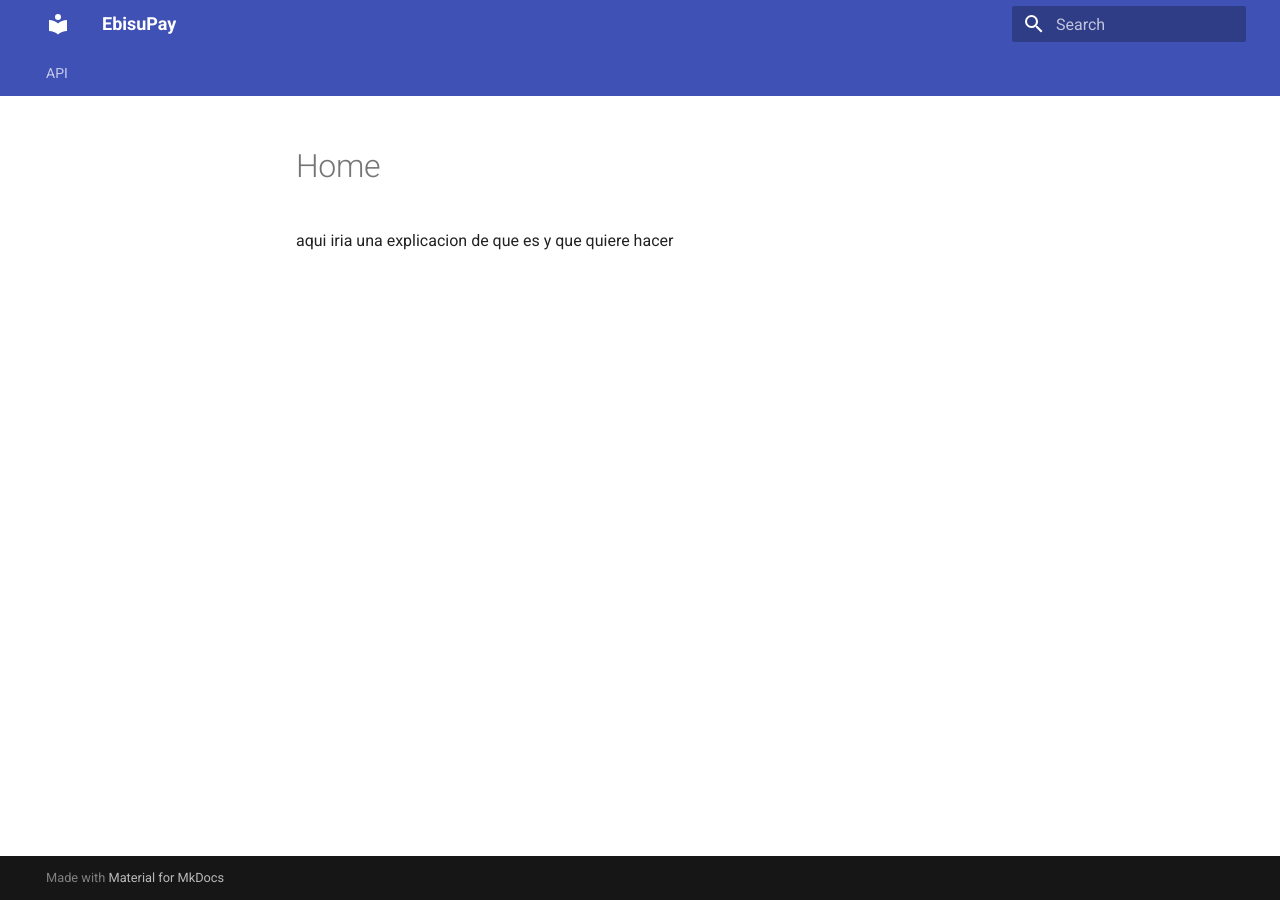
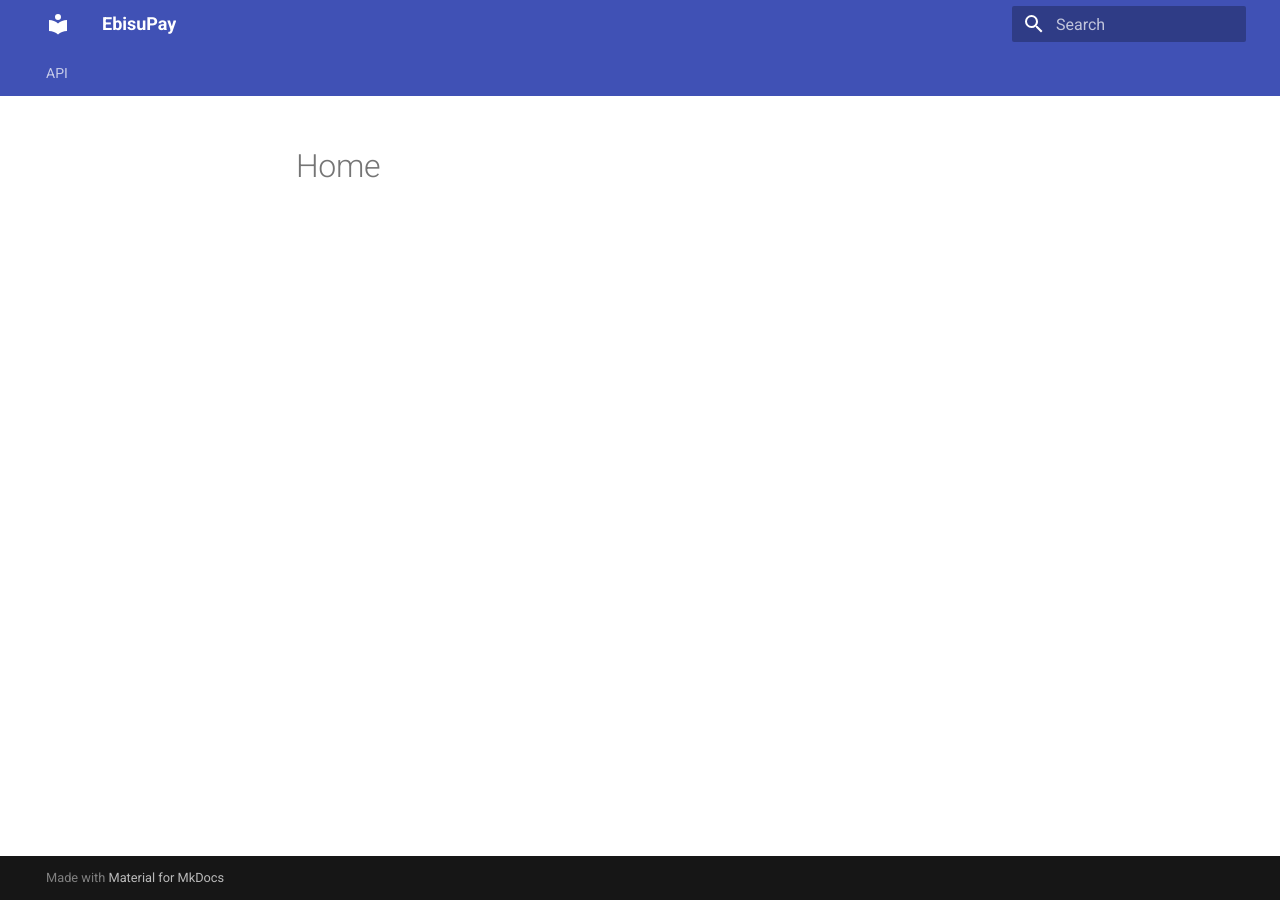
Before and after one commit to ea57-ua/iw.api.doc, an MkDocs documentation site: the page built from docs/index.md, in a window 1280 px wide. Built offline with MkDocs 1.6.1 and Material for MkDocs 9.7.7, drawn with Linux system fonts in a browser that asks for light colours.

Commit message:
Añadidas apis

```diff
--- a/docs/index.md
+++ b/docs/index.md
@@ -1,3 +1 @@
 # Home
-
-aqui iria una explicacion de que es y que quiere hacer
--- a/mkdocs.yml
+++ b/mkdocs.yml
@@ -43,8 +43,10 @@ nav:
 plugins:
   - search
   - mermaid2
+  - neoteroi.mkdocsoad:
+      use_pymdownx: true
   - render_swagger:
-        allow_arbitrary_locations : true
+      allow_arbitrary_locations : true
   - swagger-ui-tag
 markdown_extensions:
   - abbr
```
Also changed, not shown: docs/api.md (+2 -0 lines), docs/api_newUI.md (+1 -0 lines).
